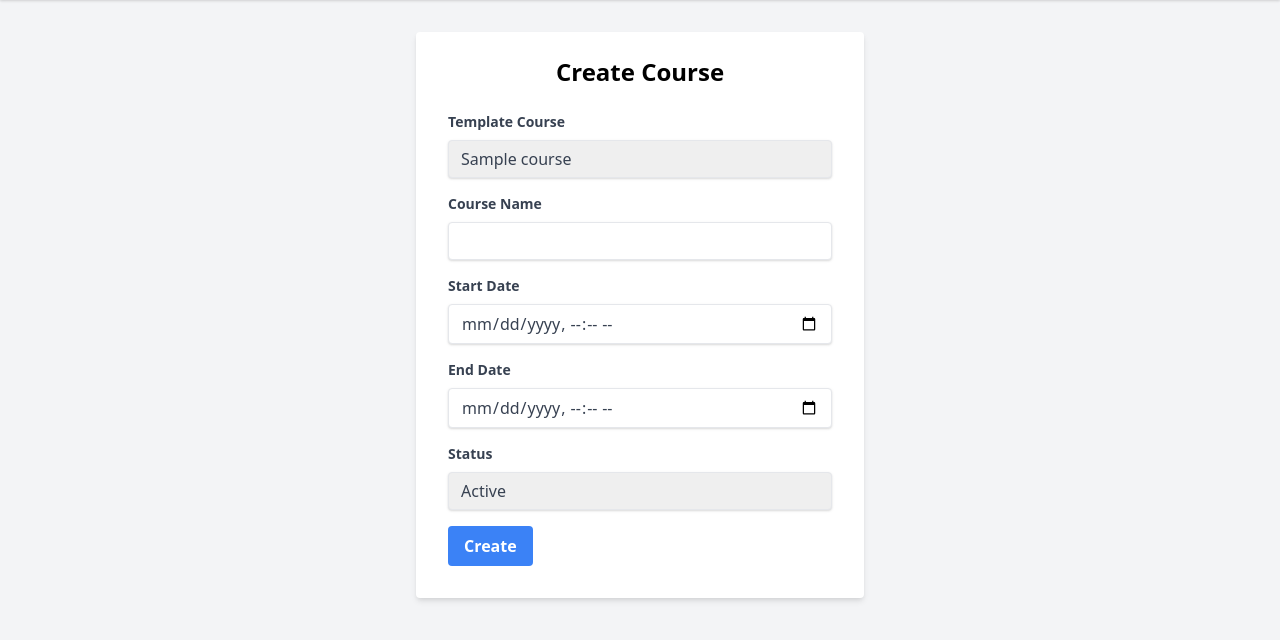
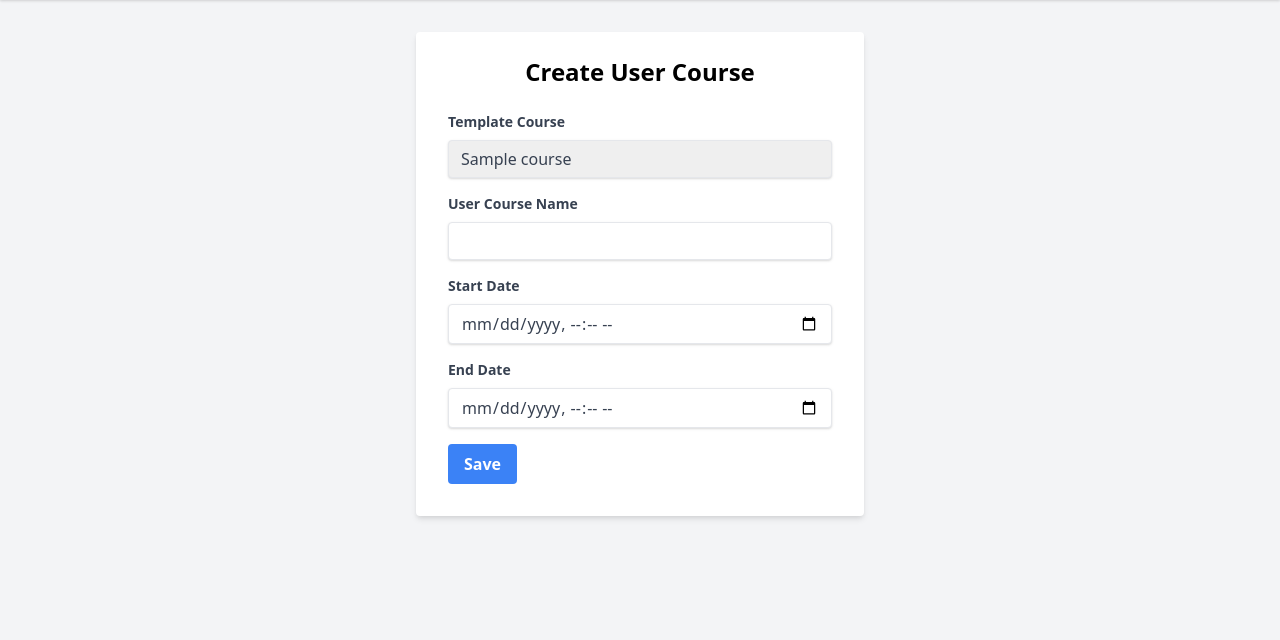
Before and after one commit to vladar21/swiftqueue-dedalus, a PHP site: template views/user_courses/create.php in a window 1280 px wide. Shown: the part 76-716 px from the top of the page. Run offline with PHP 8.4, Linux system fonts and the light colour scheme; the template is opened without the code that fills it: most values are stand-ins (such as "Sample title", 1, 10 or a date in 2020).

Commit message:
finished

```diff
--- a/src/Policies/CoursePolicy.php
+++ b/src/Policies/CoursePolicy.php
@@ -68,7 +68,7 @@ class CoursePolicy {
      */
     private static function isAuthorized(Request $request, array $roles) {
         if (!in_array(Auth::role(), $roles)) {
-            $request->redirect('/courses');
+            $request->redirect('/user_courses');
         }
     }
 
@@ -80,7 +80,7 @@ class CoursePolicy {
     private static function isOwner(Request $request) {
         $userCourse = UserCourse::find($request->getParam('id'));
         if ($userCourse->user_id !== Auth::user()->id) {
-            $request->redirect('/courses');
+            $request->redirect('/user_courses');
         }
     }
 }
--- a/views/user_courses/create.php
+++ b/views/user_courses/create.php
@@ -1,18 +1,18 @@
 <div class="max-w-md mx-auto bg-white shadow-md rounded px-8 pt-6 pb-8 mb-4">
-    <h2 class="text-2xl font-bold mb-6 text-center">Create Course</h2>
+    <h2 class="text-2xl font-bold mb-6 text-center">Create User Course</h2>
     <form method="post" action="/user_courses/create">
         <div class="mb-4">
             <label for="course_id" class="block text-gray-700 text-sm font-bold mb-2">Template Course</label>
             <select name="course_id" id="course_id" required class="shadow appearance-none border rounded w-full py-2 px-3 text-gray-700 leading-tight focus:outline-none focus:shadow-outline">
-                <?php foreach ($courses as $c): ?>
-                    <option value="<?php echo $c->id; ?>" <?php echo ($c->id == $course->course_id) ? 'selected' : ''; ?>>
-                        <?php echo htmlspecialchars($c->name); ?>
+                <?php foreach ($courses as $course): ?>
+                    <option value="<?php echo $course->id; ?>">
+                        <?php echo htmlspecialchars($course->name); ?>
                     </option>
                 <?php endforeach; ?>
             </select>
         </div>
         <div class="mb-4">
-            <label for="name" class="block text-gray-700 text-sm font-bold mb-2">Course Name</label>
+            <label for="name" class="block text-gray-700 text-sm font-bold mb-2">User Course Name</label>
             <input type="text" id="name" name="name" class="shadow appearance-none border rounded w-full py-2 px-3 text-gray-700 leading-tight focus:outline-none focus:shadow-outline" required>
         </div>
         <div class="mb-4">
@@ -23,15 +23,8 @@
             <label for="end_date" class="block text-gray-700 text-sm font-bold mb-2">End Date</label>
             <input type="datetime-local" id="end_date" name="end_date" class="shadow appearance-none border rounded w-full py-2 px-3 text-gray-700 leading-tight focus:outline-none focus:shadow-outline" required>
         </div>
-        <div class="mb-4">
-            <label for="status" class="block text-gray-700 text-sm font-bold mb-2">Status</label>
-            <select id="status" name="status" class="shadow appearance-none border rounded w-full py-2 px-3 text-gray-700 leading-tight focus:outline-none focus:shadow-outline">
-                <option value="active">Active</option>
-                <option value="inactive">Inactive</option>
-            </select>
-        </div>
         <div class="flex items-center justify-between">
-            <button type="submit" class="bg-blue-500 hover:bg-blue-700 text-white font-bold py-2 px-4 rounded focus:outline-none focus:shadow-outline">Create</button>
+            <button type="submit" class="bg-blue-500 hover:bg-blue-700 text-white font-bold py-2 px-4 rounded focus:outline-none focus:shadow-outline">Save</button>
         </div>
     </form>
 </div>
--- a/views/user_courses/index.php
+++ b/views/user_courses/index.php
@@ -19,7 +19,7 @@
                 <td class="py-2 px-4 border-b border-gray-200">
                     <a href="/user_courses/edit?id=<?php echo $course->id; ?>" class="bg-yellow-500 hover:bg-yellow-700
                     text-white font-bold py-1 px-3 rounded">Edit</a>
-                    <form method="post" action="/user_courses/delete" class="inline-block">
+                    <form method="post" action="/user_courses/delete?id=<?php echo $course->id; ?>" class="inline-block">
                         <input type="hidden" name="id" value="<?php echo $course->id; ?>">
                         <button type="submit" class="bg-red-500 hover:bg-red-700 text-white font-bold py-1 px-3 rounded">Delete</button>
                     </form>
```
Also changed, not shown: Readme.md.
